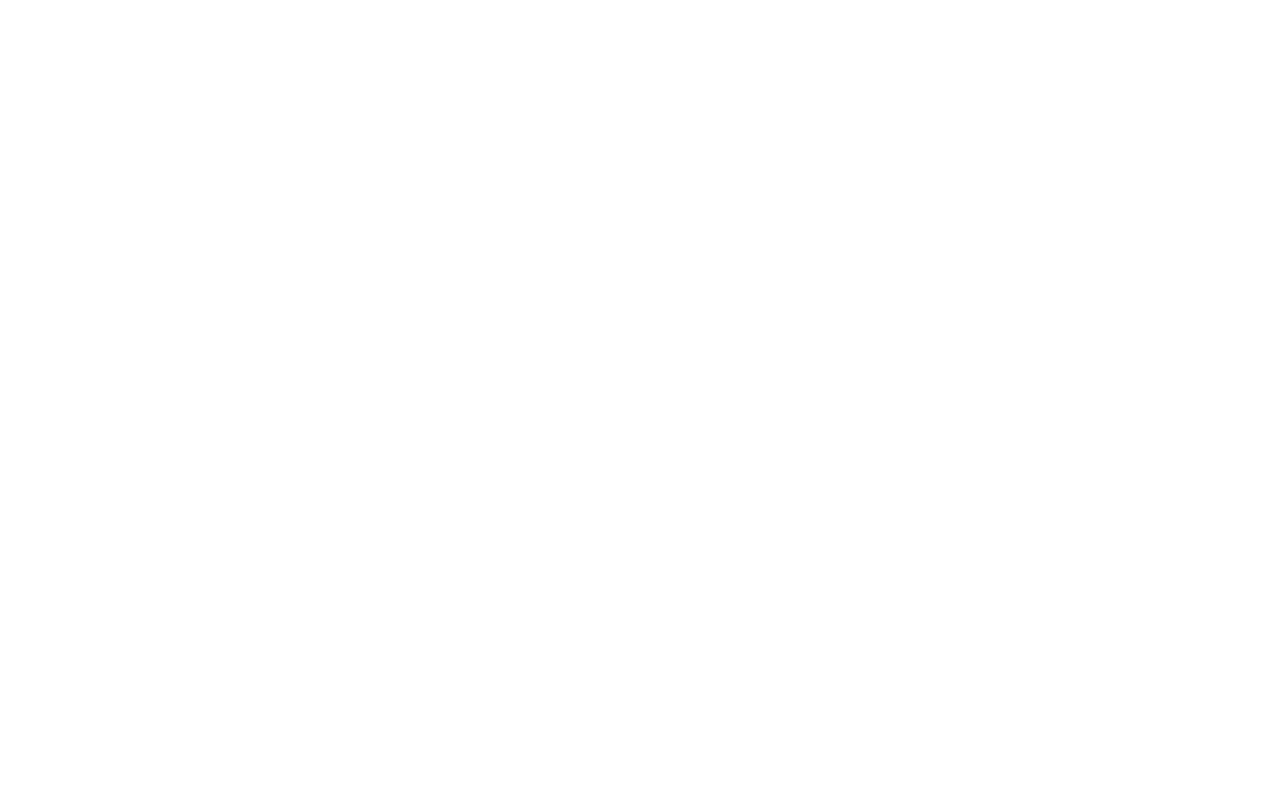
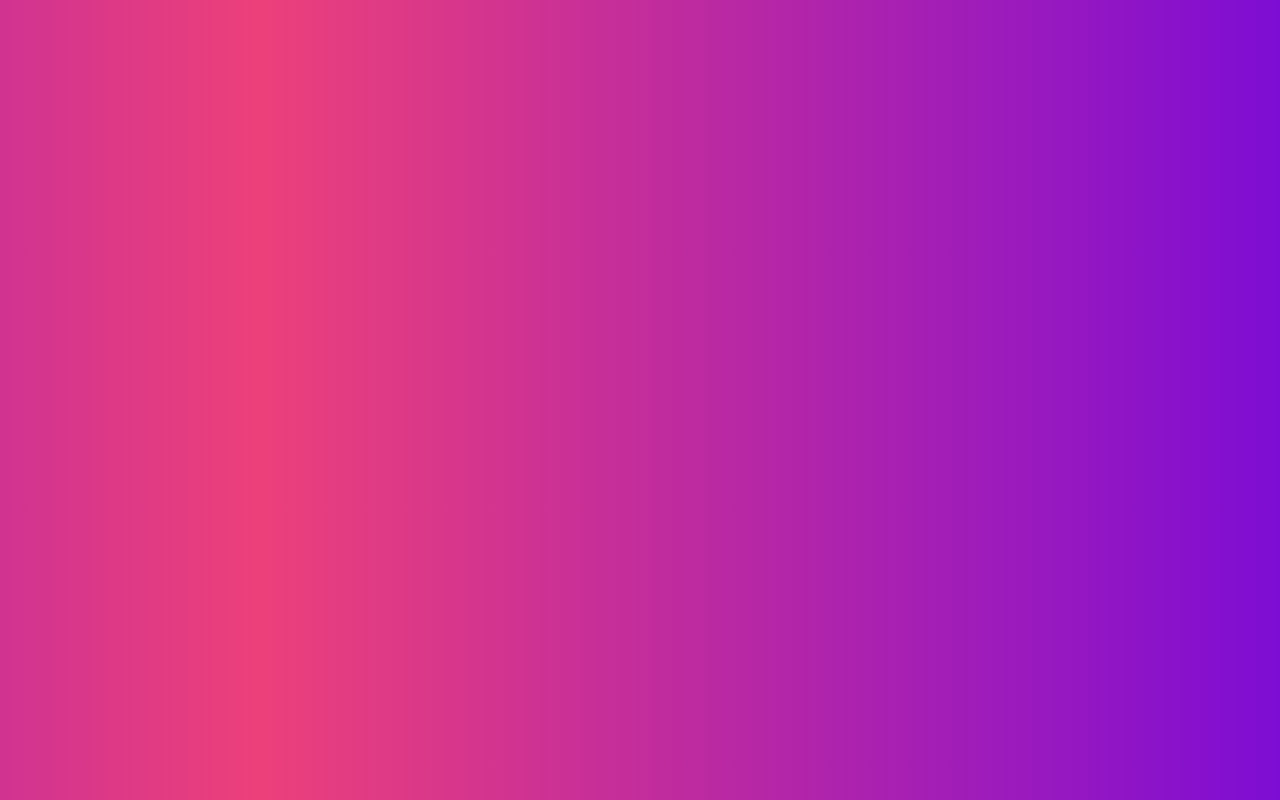
Before and after one commit to ghislaingenay/portfolio-ui, a React app: page / in a window 1280 px wide. Built offline with nearby package versions, Linux system fonts and the light colour scheme.

Commit message:
grid-effect:complete effect

```diff
--- a/package.json
+++ b/package.json
@@ -10,6 +10,7 @@
   "private": true,
   "dependencies": {
     "@swc/helpers": "~0.5.0",
+    "animejs": "^3.2.1",
     "react": "18.2.0",
     "react-dom": "18.2.0",
     "react-if": "^4.1.5",
@@ -30,6 +31,7 @@
     "@swc/cli": "~0.1.62",
     "@swc/core": "~1.3.51",
     "@testing-library/react": "14.0.0",
+    "@types/animejs": "^3.1.8",
     "@types/jest": "^29.4.0",
     "@types/node": "18.14.2",
     "@types/react": "18.2.14",
--- a/src/lib/animations/GridEffect.tsx
+++ b/src/lib/animations/GridEffect.tsx
@@ -1,4 +1,5 @@
 import { useEffect } from 'react';
+import anime from 'animejs';
 
 function GridEffect() {
   const ARBITRARY_CUBE_SIZE = 50;
@@ -6,14 +7,29 @@
   useEffect(() => {
     const wrapper = document.getElementById('grid-tiles') as HTMLElement;
 
+    let toggle = false;
+
     const getColumns = () =>
       Math.floor(document.body.clientWidth / ARBITRARY_CUBE_SIZE);
     const getRows = () =>
       Math.floor(document.body.clientHeight / ARBITRARY_CUBE_SIZE);
 
+    const handleClick = (index: number) => {
+      toggle = !toggle;
+      anime({
+        targets: `.grid-tile`,
+        opacity: toggle ? 0 : 1,
+        delay: anime.stagger(50, {
+          grid: [getColumns(), getRows()],
+          from: index,
+        }),
+      });
+    };
+
     const createTile = (index: number) => {
       const tile = document.createElement('div');
       tile.classList.add('grid-tile');
+      tile.onclick = () => handleClick(index);
       return tile;
     };
 
--- a/src/styles/animations/staggeredgrid.scss
+++ b/src/styles/animations/staggeredgrid.scss
@@ -1,5 +1,26 @@
+:root {
+  --color-primary: rgb(98, 0, 234);
+  --color-secondary: rgb(236, 64, 122);
+}
+
+@keyframes background-panning {
+  0% {
+    background-position: 0% 0%;
+  }
+  100% {
+    background-position: 100% 0%;
+  }
+}
+
 #grid-tiles {
-  background-color: rgb(20, 20, 20);
+  animation: background-panning 10s linear infinite;
+  background: linear-gradient(
+    to right,
+    var(--color-primary),
+    var(--color-secondary),
+    var(--color-primary)
+  );
+  background-size: 200%;
   height: 100vh;
   overflow: hidden;
   width: 100vw;
@@ -9,5 +30,17 @@
 }
 
 .grid-tile {
-  outline: 1px solid rgb(255, 255, 255);
+  position: relative;
+  &::before {
+    content: '';
+    background-color: rgb(20, 20, 20);
+    position: absolute;
+    inset: 0.5px; // leave 0.5 pixel wide around the edge of the tile
+    // could be sized
+    // height: calc(100% - 1px);
+    // width: calc(100% - 1px);
+  }
+  &:hover {
+    opacity: 0.95;
+  }
 }
```
Also changed, not shown: 1 other file (tests, documents, lock files or other folders).
